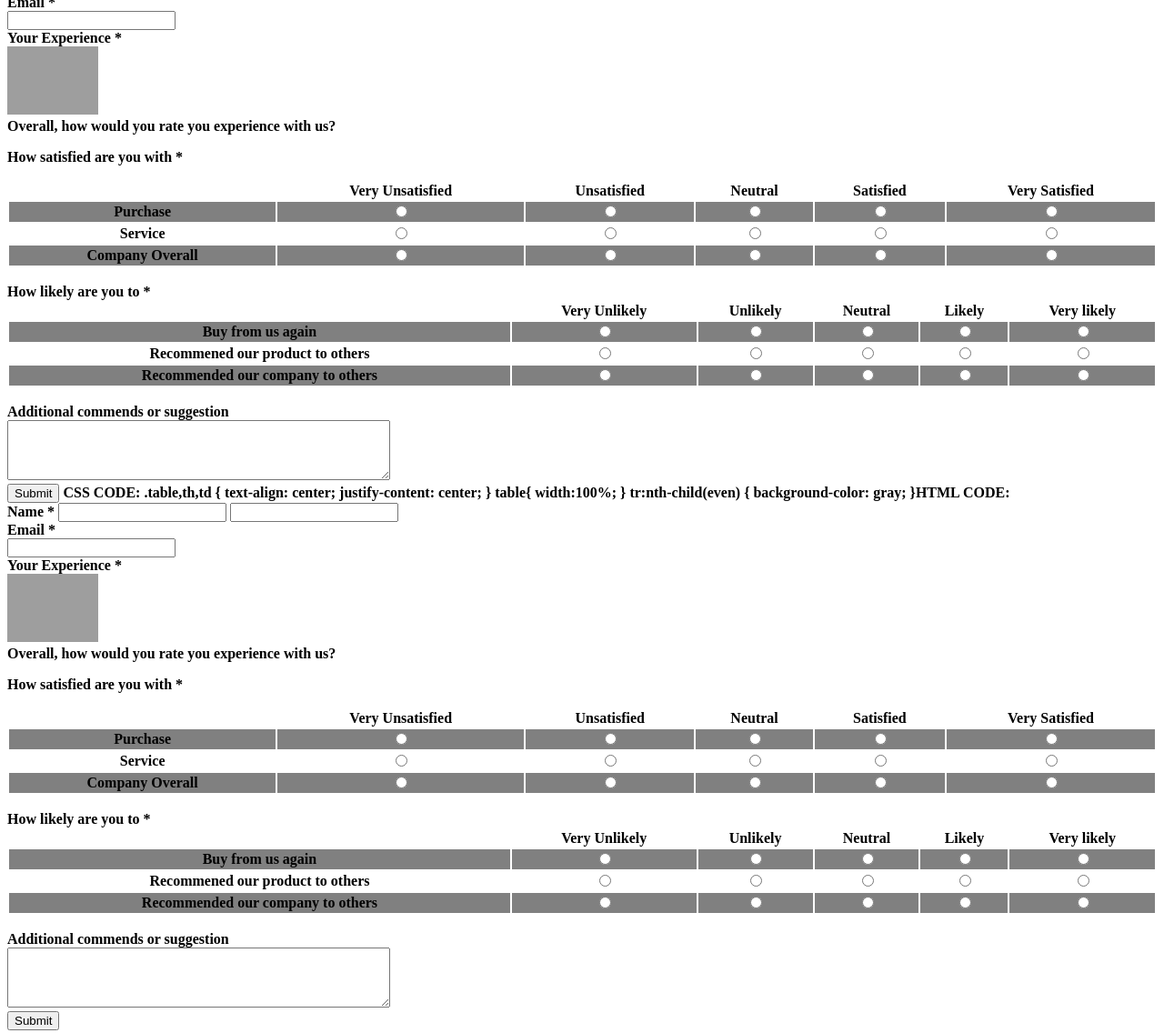
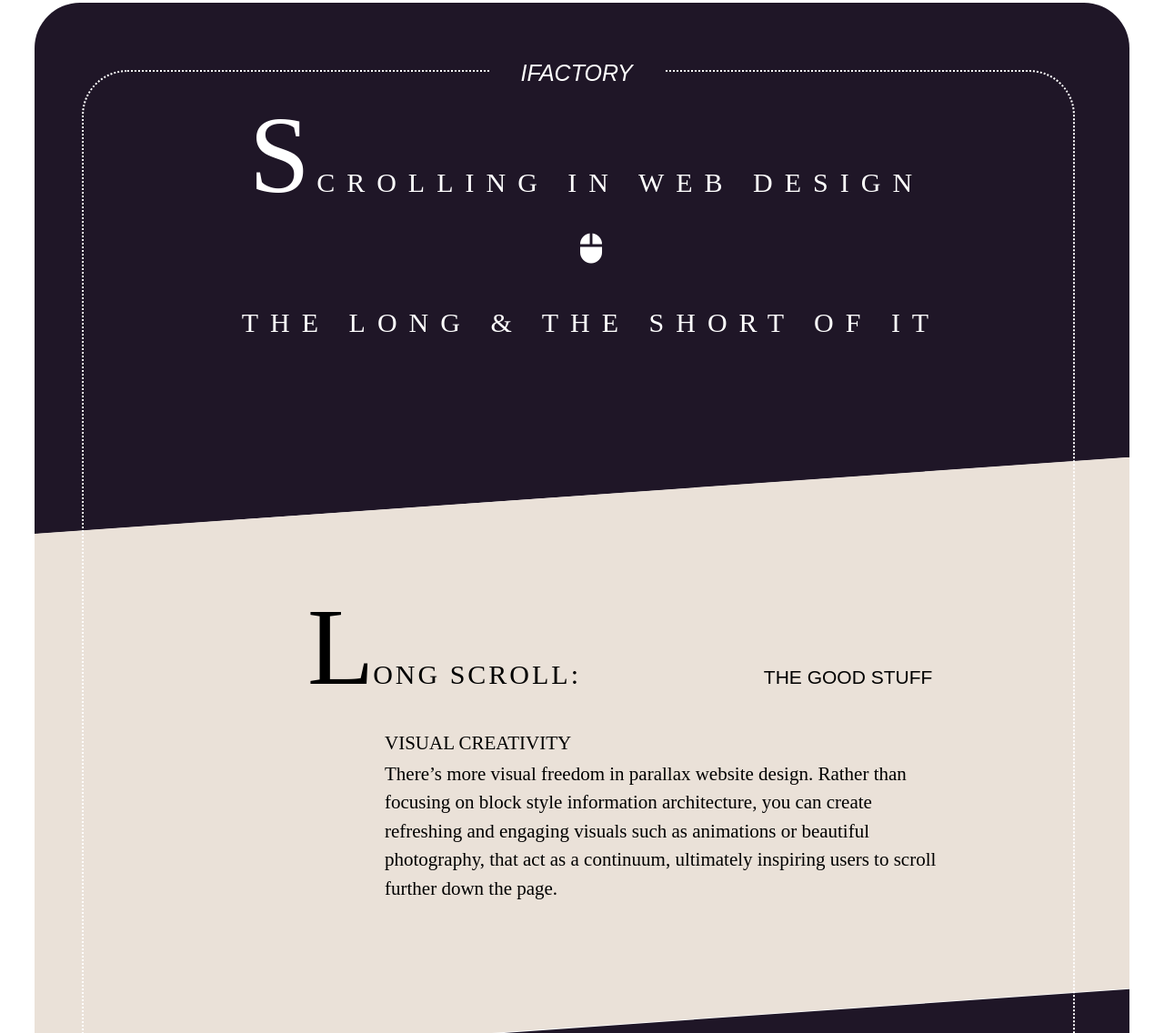
Before and after one commit to sreedevi-sree/random-dog, a plain HTML site: page index.html in a window 1280 px wide. Shown: the part 35-1171 px from the top of the page at 91% size. Drawn offline with Linux system fonts and the light colour scheme; grey boxes are pictures that could not be loaded.

Commit message:
first commit

```diff
--- a/index.html
+++ b/index.html
@@ -1,241 +1,67 @@
 <!DOCTYPE html>
 <html lang="en">
 <head>
-  <meta charset="UTF-8">
-  <meta http-equiv="X-UA-Compatible" content="IE=edge">
-  <meta name="viewport" content="width=device-width, initial-scale=1.0">
-  <title>Survey Form</title>
-  <link rel="stylesheet" href="style.css">
+    <meta charset="UTF-8">
+    <meta http-equiv="X-UA-Compatible" content="IE=edge">
+    <meta name="viewport" content="width=device-width, initial-scale=1.0">
+    <title>IFACTORY</title>
+    <link href="https://fonts.googleapis.com/icon?family=Material+Icons" rel="stylesheet">
+<link rel="stylesheet" href="style.css">
 </head>
 <body>
-   <form action="#" method="post">
-  <label for="name"><b>Name * </b<br>
-    <input type="text" name="username" /></label>
-    <input type="text" name="username" />
-      </label><br />
-      <label for="mailid"><b>Email *</b> <br>
-        <input type="email" name="mailid" /></label>
-          </label><br />
-<b>Your Experience *</b> <br>
-<img src="https://png.pngitem.com/pimgs/s/265-2656802_amazon-5-star-rating-hd-png-download.png" width=100px/><br>
+    <div class="wholeDiv">
+        <div class="fieldSet">
+            <div class="ifactoryStyle">IFACTORY</div>
+        </div>
+        <div class="bgWhite">
+            <div class="firstDiv borderRadius">
+                <div class="pad15">
+                    <div class="marBottom">
+                        <span class="weightClass">S</span>
+                        <span style="letter-spacing:13px; " class="consoleClass">CROLLING IN WEB DESIGN</span>
+                        <div id="mouseIcon" class="marBottom">
+                            <i class="material-icons" style="font-size:36px">mouse</i>
+                        </div>
+                        <div class="marBottom consoleClass">
+                            <span class="consoleClass" style="letter-spacing:13px; ">THE LONG & THE SHORT OF IT</span>
+                        </div>
 
-Overall, how would you rate you experience with us?<br>
-<p>
-  <b>How satisfied are you with *</b>
-</p>
-<table >
-  <tr>
-    <th></th>
-  <th>Very Unsatisfied</th>
-  <th>Unsatisfied</th>
-  <th>Neutral</th>
-  <th>Satisfied</th>
-  <th>Very Satisfied</th>
-  </tr>
-  <tr>
-    <th>Purchase</th>
-    <td>
-      <input type="radio">
-    </td>
-    <td><input type="radio"></td>
-    <td><input type="radio"></td>
-    <td><input type="radio"></td>
-    <td><input type="radio"></td>
-  </tr>
-  <tr>
-    <th>Service</th>
-    <td>
-      <input type="radio">
-    </td>
-    <td><input type="radio"></td>
-    <td><input type="radio"></td>
-    <td><input type="radio"></td>
-    <td><input type="radio"></td>
-  </tr>
-  <tr>
-    <th>Company Overall</th>
-    <td>
-      <input type="radio">
-    </td>
-    <td><input type="radio"></td>
-    <td><input type="radio"></td>
-    <td><input type="radio"></td>
-    <td><input type="radio"></td>
-  </tr>
-</table><br>
-<b>How likely are you to *</b>
-<table >
-  <tr>
-    <th></th>
-  <th>Very Unlikely</th>
-  <th>Unlikely</th>
-  <th>Neutral</th>
-  <th>Likely</th>
-  <th>Very likely</th>
-  </tr>
-  <tr>
-    <th>Buy from us again</th>
-    <td>
-      <input type="radio">
-    </td>
-    <td><input type="radio"></td>
-    <td><input type="radio"></td>
-    <td><input type="radio"></td>
-    <td><input type="radio"></td>
-  </tr>
-  <tr>
-    <th>Recommened our product to others</th>
-    <td>
-      <input type="radio">
-    </td>
-    <td><input type="radio"></td>
-    <td><input type="radio"></td>
-    <td><input type="radio"></td>
-    <td><input type="radio"></td>
-  </tr>
-  <tr>
-    <th>Recommended our company to others</th>
-    <td>
-      <input type="radio">
-    </td>
-    <td><input type="radio"></td>
-    <td><input type="radio"></td>
-    <td><input type="radio"></td>
-    <td><input type="radio"></td>
-  </tr>
-</table><br>
-<b>Additional commends or suggestion</b><br>
-<textarea name="comments" id="" cols="50" rows="4"></textarea><br>
-<button>Submit</button>
-</form>
+                    </div>
+                </div>
+            </div>
+        </div>
+        <div class="secondDiv  ">
+            <div class="centerAlign">
+                <span class="weightClass consoleClass padEven">L</span>
+                <span class="f30 consoleClass" style="margin-left: -10px;">ONG SCROLL:</span>
+                <span class="normalStyle">THE GOOD STUFF</span>
+                <div class="normalStyle">VISUAL CREATIVITY</div>
+                <div class="normalStyle">
+                    There’s more visual freedom in parallax website design.
+                    Rather than
+                    focusing on block style information architecture, you can create
+                    refreshing and engaging visuals such as animations or beautiful
+                    photography, that act as a continuum, ultimately inspiring users to
+                    scroll further down the page. </div>
+            </div>
+        </div>
+        <div class="thirdDiv  ">
+            <div class="centerAlign">
+                <div class="consoleClass padOdd">
+                    <span class="weightClass consoleClass posThird">S</span>
+                    <span class="f30 consoleClass">TORY-TELLING</span>
+                    <div class="consoleClass f30 posOpp">OPPORTUNITIES</div>
+                </div>
+
+                <div class="normalStyleOdd">
+                    Do you want to tell a story with your product or service?
+                    Long-scrolling lends itself well to a narrative and
+                    encourages meaningful interaction from users.
+                </div>
+            </div>
+        </div>
+    </div>
+
 </body>
+
 </html>
-
-
-
-CSS CODE:
-.table,th,td
-{
-  text-align: center;
-  justify-content: center;
-}
-table{
-  width:100%;
-
-}
-tr:nth-child(even)
-{
-  background-color: gray;
-}HTML CODE:
-<!DOCTYPE html>
-<html lang="en">
-<head>
-  <meta charset="UTF-8">
-  <meta http-equiv="X-UA-Compatible" content="IE=edge">
-  <meta name="viewport" content="width=device-width, initial-scale=1.0">
-  <title>Document</title>
-  <link rel="stylesheet" href="style.css">
-</head>
-<body>
-   <form action="#" method="post">
-  <label for="name"><b>Name * </b<br>
-    <input type="text" name="username" /></label>
-    <input type="text" name="username" />
-      </label><br />
-      <label for="mailid"><b>Email *</b> <br>
-        <input type="email" name="mailid" /></label>
-          </label><br />
-<b>Your Experience *</b> <br>
-<img src="https://png.pngitem.com/pimgs/s/265-2656802_amazon-5-star-rating-hd-png-download.png" width=100px/><br>
-
-Overall, how would you rate you experience with us?<br>
-<p>
-  <b>How satisfied are you with *</b>
-</p>
-<table >
-  <tr>
-    <th></th>
-  <th>Very Unsatisfied</th>
-  <th>Unsatisfied</th>
-  <th>Neutral</th>
-  <th>Satisfied</th>
-  <th>Very Satisfied</th>
-  </tr>
-  <tr>
-    <th>Purchase</th>
-    <td>
-      <input type="radio">
-    </td>
-    <td><input type="radio"></td>
-    <td><input type="radio"></td>
-    <td><input type="radio"></td>
-    <td><input type="radio"></td>
-  </tr>
-  <tr>
-    <th>Service</th>
-    <td>
-      <input type="radio">
-    </td>
-    <td><input type="radio"></td>
-    <td><input type="radio"></td>
-    <td><input type="radio"></td>
-    <td><input type="radio"></td>
-  </tr>
-  <tr>
-    <th>Company Overall</th>
-    <td>
-      <input type="radio">
-    </td>
-    <td><input type="radio"></td>
-    <td><input type="radio"></td>
-    <td><input type="radio"></td>
-    <td><input type="radio"></td>
-  </tr>
-</table><br>
-<b>How likely are you to *</b>
-<table >
-  <tr>
-    <th></th>
-  <th>Very Unlikely</th>
-  <th>Unlikely</th>
-  <th>Neutral</th>
-  <th>Likely</th>
-  <th>Very likely</th>
-  </tr>
-  <tr>
-    <th>Buy from us again</th>
-    <td>
-      <input type="radio">
-    </td>
-    <td><input type="radio"></td>
-    <td><input type="radio"></td>
-    <td><input type="radio"></td>
-    <td><input type="radio"></td>
-  </tr>
-  <tr>
-    <th>Recommened our product to others</th>
-    <td>
-      <input type="radio">
-    </td>
-    <td><input type="radio"></td>
-    <td><input type="radio"></td>
-    <td><input type="radio"></td>
-    <td><input type="radio"></td>
-  </tr>
-  <tr>
-    <th>Recommended our company to others</th>
-    <td>
-      <input type="radio">
-    </td>
-    <td><input type="radio"></td>
-    <td><input type="radio"></td>
-    <td><input type="radio"></td>
-    <td><input type="radio"></td>
-  </tr>
-</table><br>
-<b>Additional commends or suggestion</b><br>
-<textarea name="comments" id="" cols="50" rows="4"></textarea><br>
-<button>Submit</button>
-</form>
-</body>
-</html>
--- a/style.css
+++ b/style.css
@@ -1,13 +1,160 @@
-.table,th,td
-{
-  text-align: center;
-  justify-content: center;
+
+.wholeDiv {
+    padding: 30px;
+    font-family: sans-serif;
 }
-table{
-  width:100%;
 
+.firstDiv,
+.secondDiv,
+.thirdDiv {
+    position: relative;
+    width: 100%;
+    height: 500px;
+    background: #1F1627;
+    color: #fff;
+    text-align: center;
+    font-size: 21px;
+    margin-bottom: 7%;
 }
-tr:nth-child(even)
-{
-  background-color: gray;
+
+.firstDiv::after,
+.secondDiv::after,
+.thirdDiv::after {
+    position: absolute;
+    width: 100%;
+    height: 100%;
+    content: '';
+    background: inherit;
+    z-index: -1;
+    top: 0;
+    right: 0;
+    bottom: 0;
+    left: 0;
+    transform-origin: top right;
+    transform: skewY(-4deg);
 }
+
+.secondDiv::before,
+.thirdDiv::before {
+    position: absolute;
+    width: 100%;
+    height: 100%;
+    content: '';
+    background-color: #EAE1D8;
+    z-index: -1;
+    top: 0;
+    right: 0;
+    bottom: 0;
+    left: 0;
+    transform-origin: bottom left;
+    transform: skewY(-4deg);
+}
+
+.secondDiv {
+    background-color: #EAE1D8;
+    color: #000;
+}
+
+.thirdDiv::before {
+    background: #1F1627;
+}
+
+.bgWhite {
+    background-color: white;
+}
+
+.borderRadius {
+    border-radius: 50px 50px 0 0;
+}
+
+.fieldSet {
+    height: 5165px;
+    position: absolute;
+    border: 2px dotted#fff;
+    width: 85%;
+    z-index: 2;
+    left: 7%;
+    right: 0;
+    top: 14%;
+    border-radius: 50px;
+    border-bottom: none;
+}
+
+.ifactoryStyle {
+    position: absolute;
+    text-align: center;
+    top: -13px;
+    left: 41%;
+    color: #ffff;
+    width: 193px;
+    background: #1F1627;
+    font-style: italic;
+    font-size: 25px;
+}
+
+.pad15 {
+    padding-top: 7%;
+}
+
+.marBottom {
+    margin-bottom: 10px;
+    font-family: console;
+    font-size: 30px;
+    padding: 15px;
+    padding-left: 25px;
+}
+
+.weightClass {
+    font-size: 120px;
+}
+
+.centerAlign {
+    text-align: left;
+    padding: 35px 200px;
+    line-height: 1.5;
+    font-family: sans-serif;
+    padding-left: 300px;
+}
+
+.consoleClass {
+    font-family: console;
+    letter-spacing: 3px;
+}
+
+div.normalStyle {
+    padding: 0 2px 2px 85px;
+    font-weight: lighter;
+    font-family: serif;
+}
+
+div.normalStyleOdd {
+    padding: 0 2px 2px 205px;
+    font-weight: lighter;
+    font-family: serif;
+}
+
+.padOdd {
+    padding: 0 2px 2px 125px;
+}
+
+.f30 {
+    font-size: 30px;
+}
+
+.posThird {
+    position: relative;
+    top: 40px;
+    left: 10px;
+}
+
+.posOpp {
+    padding-left: 78px;
+    position: relative;
+    top: -48px;
+}
+
+.normalStyle {
+    padding-left: 195px;
+    padding-bottom: 20px;
+    line-height: 1.5;
+}
```
